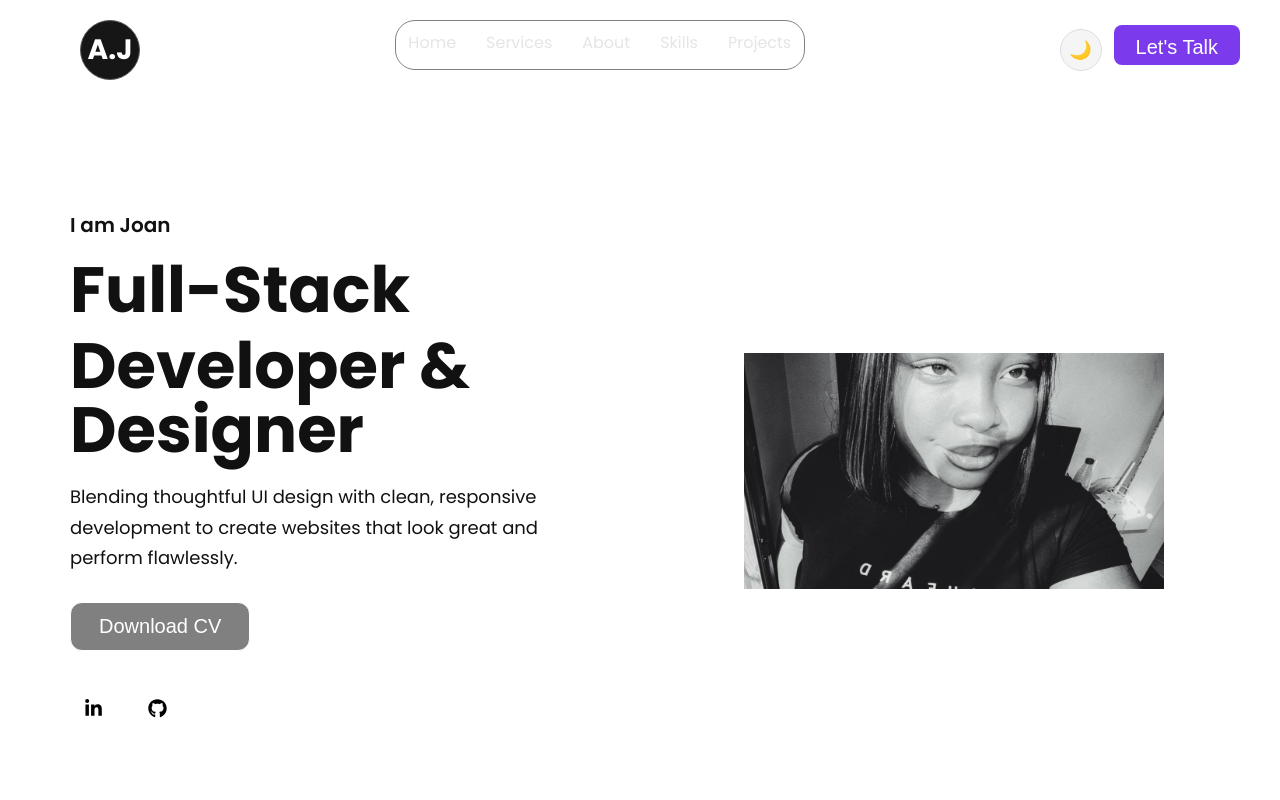
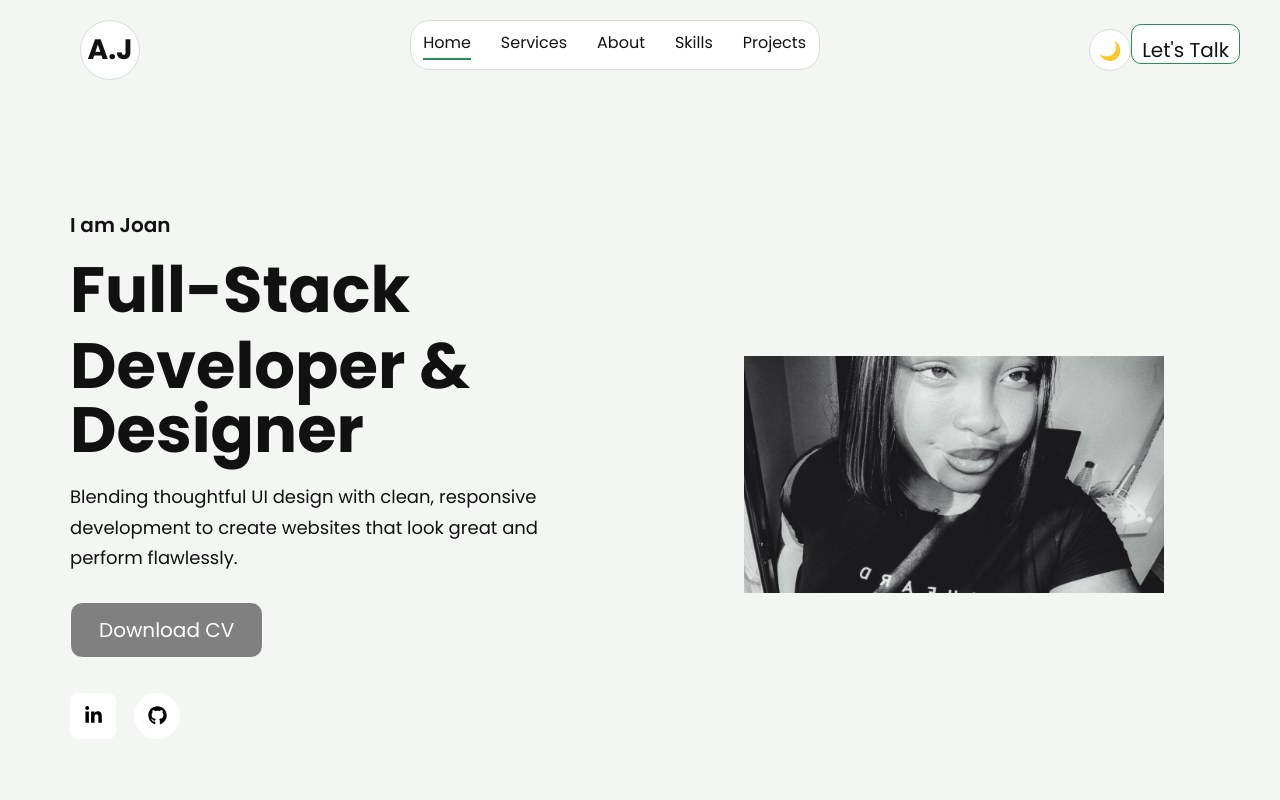
Before and after one commit to joan-lang/Portfolio, a React (Vite) app in the folder latest/: page / in a window 1280 px wide. Shown: the top 800 px of the page. Built offline with nearby package versions, Linux system fonts and the light colour scheme.

Commit message:
Add: Full section

```diff
--- a/latest/src/App.css
+++ b/latest/src/App.css
@@ -9,25 +9,24 @@
 @import url("https://fonts.googleapis.com/css2?family=Poppins:wght@300;400;500;600;700&display=swap");
 
 
-/* ================================
-   LIGHT THEME
-================================ */
+/* ============================= */
+/* THEME COLORS */
+/* ============================= */
 
 :root {
-  --bg-color: #ffffff;
+  --bg-color: #f4f6f4;
   --text-color: #111111;
-  --secondary-text: #666666;
-  --card-color: #f5f5f5;
-  --border-color: #dddddd;
+  --secondary-text: #555555;
+  --card-color: #ffffff;
+  --border-color: #d6ddd7;
 
-  --accent-color: #7c3aed;
-  --accent-hover: #6d28d9;
+  /* ISOK Market green */
+  --accent-color: #2e8b57;
+  --accent-hover: #246b45;
 }
 
 
-/* ================================
-   DARK THEME
-================================ */
+/* DARK MODE */
 
 [data-theme="dark"] {
   --bg-color: #0a0a0a;
@@ -36,19 +35,20 @@
   --card-color: #151515;
   --border-color: #292929;
 
-  --accent-color: #a855f7;
-  --accent-hover: #9333ea;
+  --accent-color: #2e8b57;
+  --accent-hover: #3ca76b;
 }
 
 
-/* ================================
-   GLOBAL STYLES
-================================ */
+/* ============================= */
+/* GLOBAL */
+/* ============================= */
 
 html {
   scroll-behavior: smooth;
 }
 
+html,
 body {
   margin: 0;
   padding: 0;
@@ -64,68 +64,43 @@ body {
 }
 
 
-/* ================================
-   THEME TOGGLE
-================================ */
+/* ============================= */
+/* LINKS */
+/* ============================= */
 
-.theme-toggle {
-  width: 42px;
-  height: 42px;
-
-  border: 1px solid var(--border-color);
-  border-radius: 50%;
-
-  background-color: var(--card-color);
-  color: var(--text-color);
-
-  cursor: pointer;
-
-  display: flex;
-  align-items: center;
-  justify-content: center;
-
-  font-size: 18px;
-
-  transition:
-    background-color 0.3s ease,
-    color 0.3s ease,
-    border-color 0.3s ease,
-    transform 0.2s ease;
-}
-
-.theme-toggle:hover {
-  transform: rotate(15deg) scale(1.05);
-  border-color: var(--accent-color);
+a {
+  color: inherit;
 }
 
 
-/* ================================
-   NAV BUTTONS
-================================ */
+/* ============================= */
+/* BUTTONS */
+/* ============================= */
 
-.nav-button {
-  display: flex;
-  align-items: center;
-  gap: 12px;
+button {
+  font-family: "Poppins", sans-serif;
 }
 
-.btn {
-  background-color: var(--accent-color);
-  color: #ffffff;
 
-  border: none;
-  padding: 11px 22px;
+/* ============================= */
+/* SECTIONS */
+/* ============================= */
 
-  border-radius: 8px;
-
-  cursor: pointer;
-
+section {
   transition:
     background-color 0.3s ease,
-    transform 0.2s ease;
+    color 0.3s ease;
 }
 
-.btn:hover {
-  background-color: var(--accent-hover);
-  transform: translateY(-2px);
+
+/* ============================= */
+/* MOBILE */
+/* ============================= */
+
+@media (max-width: 700px) {
+  html,
+  body {
+    width: 100%;
+    overflow-x: hidden;
+  }
 }
--- a/latest/src/Navbar/Navbar.css
+++ b/latest/src/Navbar/Navbar.css
@@ -4,109 +4,225 @@
   top: 10px;
   z-index: 1000;
   transition: all 0.3s ease-in-out;
-
-  &.scrolled {
-    background: transparent;
 }
 
-  /* &nav-hidden{
-transform: translateY(-100%);
-opacity: 0
-} */
 .nav-main {
   display: flex;
   justify-content: space-between;
   align-items: center;
   padding: 10px 40px;
   background: transparent;
+}
+
+/* LOGO */
 
 .nav-logo {
   width: 60px;
   height: 60px;
-      border: 1px solid #5a5a5a;
-      background: #161616;
+  border: 1px solid var(--border-color);
+  background: var(--card-color);
   border-radius: 50%;
 
   display: flex;
   justify-content: center;
   align-items: center;
 
-      color: white;
+  color: var(--text-color);
   font-size: 24px;
   font-weight: 700;
 
   margin-left: 40px;
 }
-  }
-}
+
+/* NAVIGATION */
 
 .nav-menu {
-  border: 1px solid grey;
+  border: 1px solid var(--border-color);
   padding: 10px;
   width: 410px;
   height: 50px;
-  color: #e5e5e5;
+
+  background: var(--card-color);
+  color: var(--text-color);
+
   justify-content: center;
   text-align: center;
   border-radius: 20px;
+
   display: flex;
   gap: 30px;
   align-items: center;
+
   list-style: none;
   margin-top: -10px;
+}
 
-  a {
+.nav-menu a {
   padding: 20px 0;
   display: block;
   text-decoration: none;
 }
 
-  li {
+.nav-menu li {
   position: relative;
   padding-bottom: 5px;
+  color: var(--text-color);
+}
 
-    &::after {
+/* HOVER LINE */
+
+.nav-menu li::after {
   content: "";
   position: absolute;
   display: block;
   left: 0;
   bottom: 0;
+
   width: 0;
   height: 2px;
-      background: white;
+
+  background: var(--accent-color);
+
   transition: width 0.3s ease;
 }
 
-    &:hover::after {
+.nav-menu li:hover::after {
   width: 100%;
 }
 
-    &.active::after {
+.nav-menu li.active::after {
   width: 100%;
 }
+
+/* NAV LINKS */
+
+.Link {
+  color: var(--text-color);
+  transition: 0.3s ease;
+}
+
+.Link:hover {
+  color: var(--accent-color);
+}
+
+/* LET'S TALK BUTTON */
+
+.btn {
+  border: 1px solid var(--accent-color);
+  color: var(--text-color);
+
+  background-color: var(--card-color);
+
+  padding: 10px;
+  margin-top: -90px;
+
+  border-radius: 10px;
+
+  height: 40px;
+  font-size: 20px;
+
+  cursor: pointer;
+  transition: 0.3s ease;
+}
+
+.btn:hover {
+  background-color: var(--accent-color);
+  color: white;
+}
+
+/* THEME TOGGLE */
+
+.theme-toggle {
+  border: 1px solid var(--border-color);
+  background: var(--card-color);
+  color: var(--text-color);
+
+  width: 42px;
+  height: 42px;
+
+  border-radius: 50%;
+
+  cursor: pointer;
+
+  font-size: 18px;
+
+  transition: 0.3s ease;
+}
+
+.theme-toggle:hover {
+  background: var(--accent-color);
+  color: white;
+}
+
+/* TABLET */
+
+@media (max-width: 900px) {
+  .nav-main {
+    padding: 10px 20px;
+  }
+
+  .nav-logo {
+    margin-left: 0;
+  }
+
+  .nav-menu {
+    width: 350px;
+    gap: 18px;
   }
 }
 
-.Link {
-  color: #e5e5e5;
+/* MOBILE */
+
+@media (max-width: 700px) {
+  .nav-main {
+    padding: 10px 15px;
+    gap: 10px;
+  }
+
+  .nav-logo {
+    width: 48px;
+    height: 48px;
+    font-size: 18px;
+  }
+
+  .nav-menu {
+    width: auto;
+    height: auto;
+    padding: 8px 10px;
+    gap: 12px;
+  }
+
+  .nav-menu a {
+    padding: 10px 0;
+  }
+
+  .nav-menu li {
+    font-size: 12px;
   }
 
   .btn {
-  border: 1px solid white;
-  color: #e5e5e5;
-  background-color: grey;
-  padding: 10px;
-  margin-top: -90px;
-  border-top-left-radius: 10px;
-  border-top-right-radius: 10px;
-  border-bottom-left-radius: 10px;
-  border-bottom-right-radius: 10px;
-  height: 40px;
-  font-size: 20px;
-  cursor: pointer;
+    display: none;
   }
 
-.btn:hover {
-  background-color: #e5e5e5;
-  color: #0a0a0a;
+  .theme-toggle {
+    width: 38px;
+    height: 38px;
+    font-size: 15px;
   }
+}
+
+@media (max-width: 500px) {
+  .nav-menu {
+    gap: 8px;
+  }
+
+  .nav-menu li {
+    font-size: 10px;
+  }
+
+  .nav-logo {
+    width: 42px;
+    height: 42px;
+    font-size: 16px;
+  }
+}
--- a/latest/src/Navbar/Navbar.jsx
+++ b/latest/src/Navbar/Navbar.jsx
@@ -103,7 +103,7 @@ const Navbar = () => {
           <button
             className="theme-toggle"
             onClick={toggleTheme}
-            aria-label="Toggle light and dark mode"
+             aria-label="Toggle theme"
           >
             {theme === "light" ? "🌙" : "☀️"}
           </button>
--- a/latest/src/Projects.jsx
+++ b/latest/src/Projects.jsx
@@ -1,8 +1,10 @@
 import React from "react";
+
 import Logo from "./assets/my logo.png";
 import HaleTech from "./assets/HaleTech pic.png";
 import Portfolio from "./assets/Portfolio Pic.png";
 import FloraFutures from "./assets/Flora Futures.png";
+
 const Projects = () => {
   const projects = [
     {
@@ -13,6 +15,7 @@ const Projects = () => {
         "A full-stack marketplace for buying and selling thrift fashion items with secure authentication, seller dashboards, and role-based access.",
       comingSoon: true,
     },
+
     {
       image: HaleTech,
       title: "HaleTech Services",
@@ -22,6 +25,7 @@ const Projects = () => {
       comingSoon: false,
       link: null,
     },
+
     {
       image: Portfolio,
       title: "Portfolio Website",
@@ -31,22 +35,26 @@ const Projects = () => {
       comingSoon: false,
       link: "https://joanodianosen.onrender.com",
     },
+
     {
-      image: "FloraFutures",
+      image: FloraFutures,
       title: "Flora Futures",
       type: "Web Application",
       description:
-        "A modern web application built with a responsive interface and a focus on clean, user-friendly design.",
+        "A modern interactive web application featuring a responsive interface, dynamic cards, and a clean futuristic design.",
       comingSoon: false,
       link: "https://flora-futures.onrender.com",
     },
   ];
+
   return (
     <section className="Projects">
       <h1 className="pv">Projects</h1>
+
       <p className="Show">
         A showcase of clean, modern, responsive websites.
       </p>
+
       <div className="round">
         {projects.map((project, index) => (
           <div className="WEB" key={index}>
@@ -55,10 +63,14 @@ const Projects = () => {
               alt={project.title}
               className="project-image"
             />
+
             <div className="mk">
               <h2>{project.title}</h2>
+
               <h4 className="coMM">{project.type}</h4>
+
               <p className="MODE">{project.description}</p>
+
               {project.comingSoon ? (
                 <button className="comingSoon" disabled>
                   Coming Soon
@@ -84,4 +96,5 @@ const Projects = () => {
     </section>
   );
 };
+
 export default Projects;
```
Also changed, not shown: latest/src/Projects.css (+120 -26 lines). Lines whose indentation alone changed are shown as unchanged.
